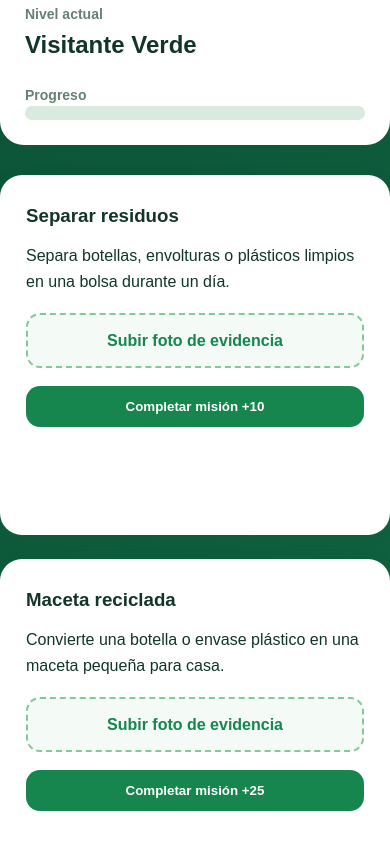
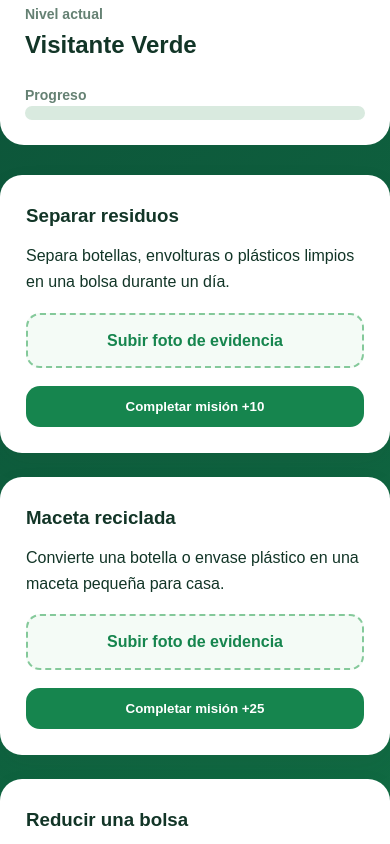
Before and after one commit to nicolas0507gut-ai/pagina-ambiental, a plain HTML site: page index.html in a window 390 px wide. Shown: the part 5422-6266 px from the top of the page. Drawn offline with Linux system fonts and the light colour scheme.

Commit message:
Enhance grid responsiveness and card styles
Updated the missions grid to be responsive and aligned at the start. Adjusted card heights and photo preview styles.

```diff
--- a/style.css
+++ b/style.css
@@ -189,7 +189,8 @@ a {
 .info-grid { grid-template-columns: repeat(3, 1fr); }
 .problem-grid { grid-template-columns: repeat(2, 1fr); }
 .stats-grid { grid-template-columns: repeat(4, 1fr); }
-.missions-grid { grid-template-columns: repeat(3, 1fr); align-items: start; } /* alineación al inicio */
+/* Nuevo grid responsivo y alineado al inicio */
+.missions-grid { display: grid; grid-template-columns: repeat(auto-fit, minmax(300px, 1fr)); gap: 24px; align-items: start; }
 .reuse-grid { grid-template-columns: repeat(4, 1fr); }
 
 /* Cards */
@@ -200,12 +201,12 @@ a {
   box-shadow: 0 10px 25px rgba(21, 77, 53, 0.08);
 }
 
-/* Corrección de altura uniforme para misiones y trivia */
+/* Altura uniforme para misiones y trivia */
 .mission-card, .quiz-card {
-  min-height: 360px;
   display: flex;
   flex-direction: column;
   justify-content: flex-start;
+  height: 100%;
 }
 
 /* Icons y headers */
@@ -267,7 +268,7 @@ a {
 }
 .upload-box input { display: none; }
 
-.photo-preview { display: none; width: 100%; max-height: 120px; object-fit: cover; border-radius: 16px; margin-top: 14px; border: 3px solid #dff6d8; }
+.photo-preview { display: none; width: 100%; max-height: 120px; object-fit: cover; border-radius: 16px; margin-top: 14px; border: 3px solid #dff6d8; flex-shrink: 0; }
 .photo-preview.show { display: block; }
 
 /* Commitment */
```
